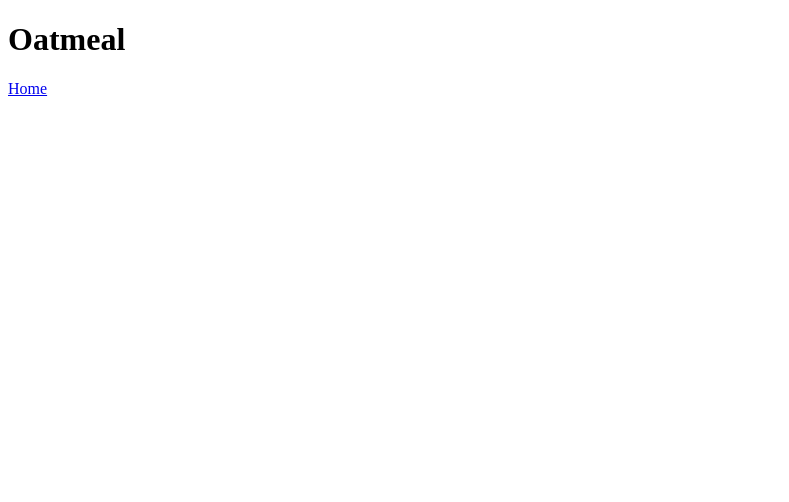
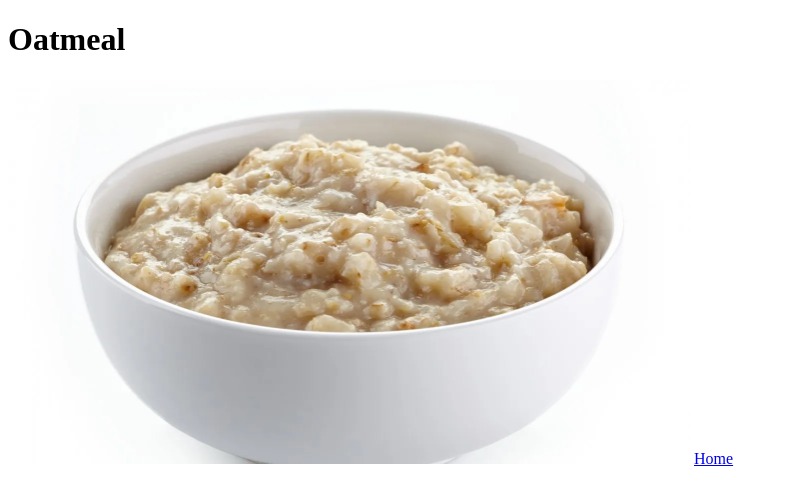
Before and after one commit to ebowser115/odin-recipes, a plain HTML site: page recipes/oatmeal.html in a window 1280 px wide. Shown: the whole page, without its empty margins (0-789 px from the left). Drawn offline with Linux system fonts and the light colour scheme.

Commit message:
add image to oatmeal recipe
downloaded an image of oatmeal, placed it in a separate images folder, linked to it in the oatmeal page

```diff
--- a/recipes/oatmeal.html
+++ b/recipes/oatmeal.html
@@ -7,6 +7,7 @@
 </head>
 <body>
     <h1>Oatmeal</h1>
+    <img src="images/oatmeal.webp" alt="A bowl of oatmeal" height="384" width="682">
     <a href="../index.html">Home</a>
 </body>
 </html>
```
Also changed, not shown: recipes/images/oatmeal.webp (added).
